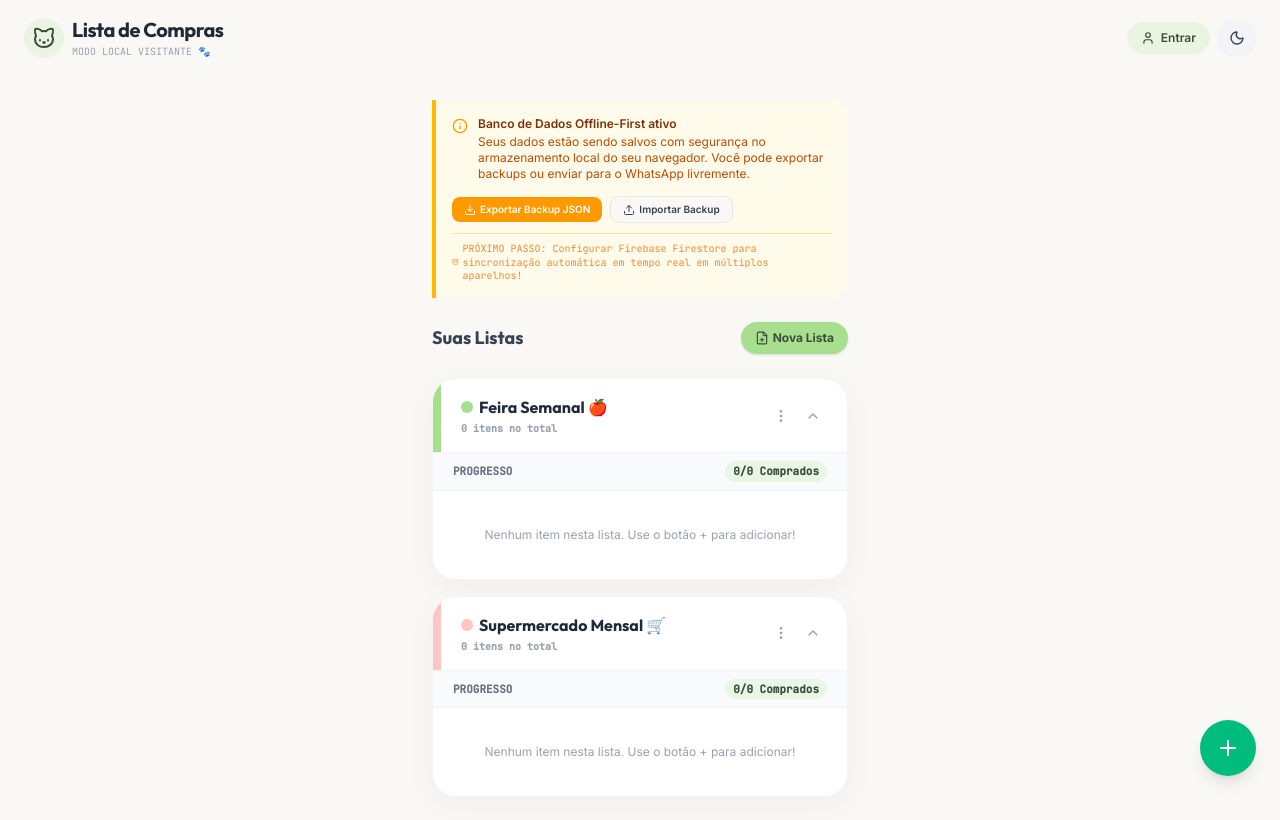
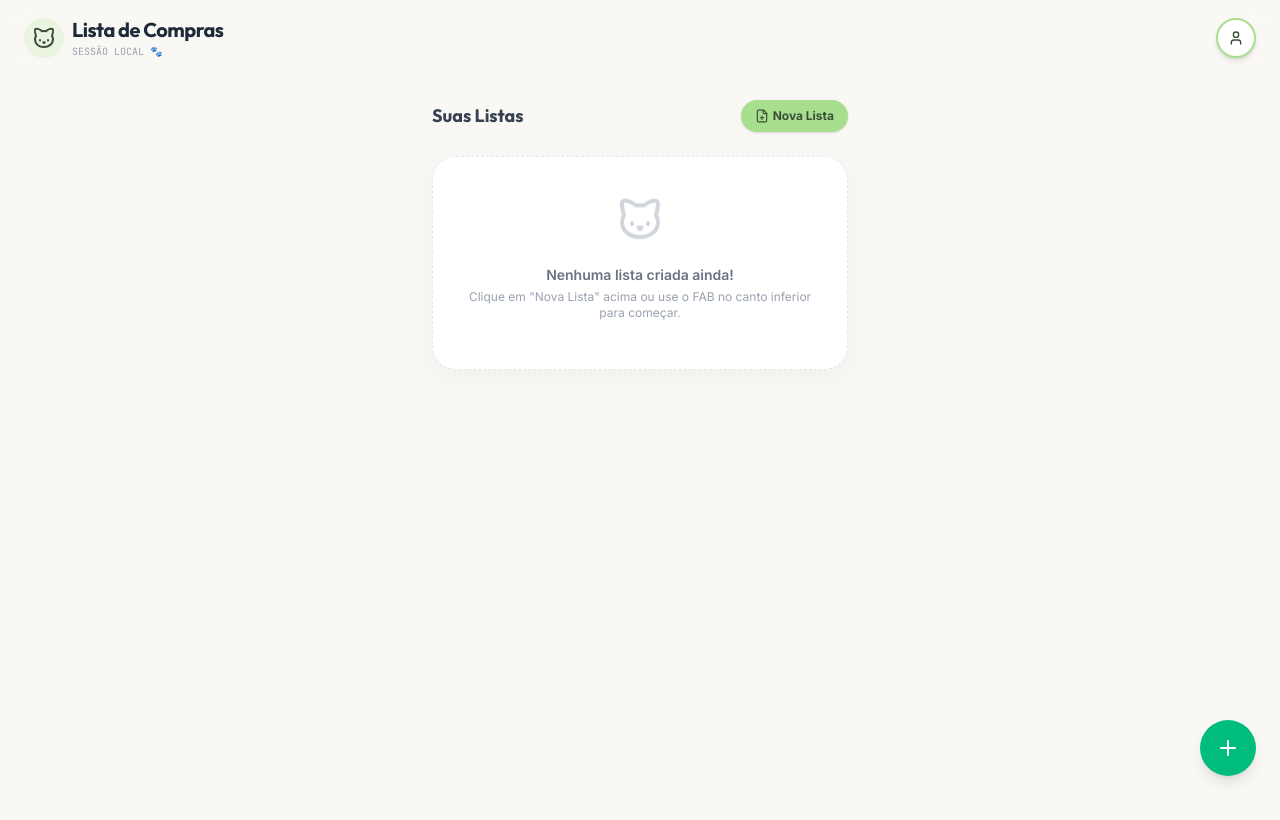
Before and after one commit to nkoten/Shopping-List, a React (Vite) app: page / in a window 1280 px wide. Shown: the top 820 px of the page. Built offline with nearby package versions, Linux system fonts and the light colour scheme.

Commit message:
update:  M src/App.tsx  M src/index.css

```diff
--- a/src/App.tsx
+++ b/src/App.tsx
@@ -28,71 +28,16 @@ import {
   LogOut,
   Info,
   Sparkles,
-  ShoppingBag
+  ShoppingBag,
+  Settings
 } from 'lucide-react';
 import { ShoppingList, ShoppingItem, ThemeMode, AppBackup, User as UserType } from './types';
 import BarcodeScanner from './components/BarcodeScanner';
 
 // Default mock lists for beautiful first-load representation
-const INITIAL_LISTS: ShoppingList[] = [
-  {
-    id: 'list-1',
-    name: 'Feira Semanal 🍎',
-    color: '#A8DF8E', // Mint
-    createdAt: Date.now() - 100000,
-    userId: null
-  },
-  {
-    id: 'list-2',
-    name: 'Supermercado Mensal 🛒',
-    color: '#FFC5C5', // Pink
-    createdAt: Date.now() - 50000,
-    userId: null
-  }
-];
-
-const INITIAL_ITEMS: ShoppingItem[] = [
-  {
-    id: 'item-1',
-    listId: 'list-1',
-    name: 'Bananas Caturra',
-    quantity: 6,
-    unitPrice: 1.20,
-    checked: false,
-    photo: null,
-    createdAt: Date.now() - 90000
-  },
-  {
-    id: 'item-2',
-    listId: 'list-1',
-    name: 'Morangos Frescos',
-    quantity: 2,
-    unitPrice: 7.50,
-    checked: true,
-    photo: null,
-    createdAt: Date.now() - 80000
-  },
-  {
-    id: 'item-3',
-    listId: 'list-2',
-    name: 'Arroz Integral 5kg',
-    quantity: 1,
-    unitPrice: 22.90,
-    checked: false,
-    photo: null,
-    createdAt: Date.now() - 40000
-  },
-  {
-    id: 'item-4',
-    listId: 'list-2',
-    name: 'Leite Semi-desnatado',
-    quantity: 12,
-    unitPrice: 4.80,
-    checked: false,
-    photo: null,
-    createdAt: Date.now() - 30000
-  }
-];
+const INITIAL_LISTS: ShoppingList[] = [];
+
+const INITIAL_ITEMS: ShoppingItem[] = [];
 
 // Hex Preset Palette for list creation
 const COLOR_PRESETS = [
@@ -148,6 +93,10 @@ export default function App() {
   // Scanner State
   const [isScannerOpen, setIsScannerOpen] = useState(false);
 
+  // Avatar and Settings States
+  const [isAvatarMenuOpen, setIsAvatarMenuOpen] = useState(false);
+  const [isSettingsModalOpen, setIsSettingsModalOpen] = useState(false);
+
   // FAB Menu States
   const [isFabMenuOpen, setIsFabMenuOpen] = useState(false);
   const [fabInputValue, setFabInputValue] = useState('');
@@ -177,10 +126,7 @@ export default function App() {
     if (storedTheme) {
       setTheme(storedTheme);
     } else {
-      // Check system preference
-      if (window.matchMedia('(prefers-color-scheme: dark)').matches) {
-        setTheme('dark');
-      }
+      setTheme('light');
     }
 
     // Load user session
@@ -217,9 +163,7 @@ export default function App() {
 
   // Sync state changes with localStorage
   useEffect(() => {
-    if (lists.length > 0) {
-      localStorage.setItem('shopping_list_data_lists', JSON.stringify(lists));
-    }
+    localStorage.setItem('shopping_list_data_lists', JSON.stringify(lists));
   }, [lists]);
 
   useEffect(() => {
@@ -366,7 +310,7 @@ export default function App() {
 
       localStorage.setItem('shopping_list_user', JSON.stringify(sessionUser));
       setUser(sessionUser);
-      showToast('Registro realizado com sucesso! (JWT simulado gerado)');
+      showToast('Registro realizado com sucesso!');
     } else {
       // Login mode
       const usersRaw = localStorage.getItem('simulated_users') || '[]';
@@ -732,7 +676,7 @@ export default function App() {
                 {authMode === 'login' ? 'Conectar Conta' : 'Criar Nova Conta'}
               </h2>
               <p class="text-sm text-gray-500 dark:text-gray-400 mt-1">
-                Acesse suas listas seguras com JWT simulado
+                Acesse suas listas com segurança de qualquer dispositivo
               </p>
             </div>
 
@@ -798,7 +742,7 @@ export default function App() {
                 )}
 
                 <button onClick={() => setAuthMode('guest')} class="text-[#3A4D39] dark:text-[#A8DF8E] font-bold hover:underline">
-                  Pular &amp; Usar Local 🐾
+                  Continuar como Visitante 🐾
                 </button>
               </div>
             </div>
@@ -819,99 +763,97 @@ export default function App() {
               Lista de Compras
             </h1>
             <p class="text-[10px] text-gray-400 dark:text-gray-500 font-mono">
-              {user ? `CONECTADO: @${user.username}` : 'MODO LOCAL VISITANTE 🐾'}
+              {user ? `CONECTADO: @${user.username}` : 'SESSÃO LOCAL 🐾'}
             </p>
           </div>
         </div>
 
-        {/* Global Controls */}
+        {/* Global Controls - Avatar Button */}
         <div class="flex items-center gap-2">
-
-          {/* Simulated Login / Session Button */}
-          {user ? (
-            <div class="flex items-center gap-2">
-              <span class="text-xs font-semibold bg-[#A8DF8E]/10 dark:bg-emerald-800/10 text-emerald-800 dark:text-emerald-400 px-2.5 py-1 rounded-full hidden sm:inline-flex items-center gap-1">
-                <User class="w-3.5 h-3.5" /> @{user.username}
-              </span>
-              <button
-                id="logout-btn"
-                onClick={handleLogout}
-                title="Desconectar"
-                class="p-2.5 bg-gray-100 dark:bg-[#342B46] hover:bg-red-50 dark:hover:bg-red-950/20 text-gray-600 dark:text-gray-300 hover:text-red-500 rounded-2xl transition-all"
-              >
-                <LogOut class="w-4 h-4" />
-              </button>
-            </div>
-          ) : (
+          <div class="relative">
             <button
-              id="login-btn"
-              onClick={() => { setAuthMode('login'); setAuthError(''); }}
-              class="px-3.5 py-2 bg-[#A8DF8E]/20 text-[#3A4D39] dark:text-[#A8DF8E] font-semibold text-xs rounded-full hover:bg-[#A8DF8E]/30 transition-all flex items-center gap-1.5"
+              id="avatar-menu-trigger"
+              onClick={() => setIsAvatarMenuOpen(!isAvatarMenuOpen)}
+              class="w-10 h-10 rounded-full bg-white dark:bg-[#2C243B] border-2 border-[#A8DF8E] dark:border-[#8ECA62]/60 hover:scale-105 transition-all duration-200 flex items-center justify-center text-gray-700 dark:text-gray-200 shadow-md cursor-pointer"
             >
-              <User class="w-3.5 h-3.5" /> Entrar
+              {user ? (
+                <span class="text-xs font-bold font-display uppercase text-[#3A4D39] dark:text-[#A8DF8E]">
+                  {user.username.substring(0, 2)}
+                </span>
+              ) : (
+                <User class="w-4 h-4 text-[#3A4D39] dark:text-[#A8DF8E]" />
+              )}
             </button>
-          )}
-
-          {/* Theme Toggler */}
-          <button
-            id="theme-toggler-btn"
-            onClick={() => setTheme(theme === 'light' ? 'dark' : 'light')}
-            class="p-2.5 bg-gray-100 dark:bg-[#2C243B] rounded-2xl text-gray-600 dark:text-gray-300 hover:bg-[#A8DF8E]/20 transition-all border border-transparent dark:border-[#3a2f50]"
-            title="Mudar Tema"
-          >
-            {theme === 'light' ? <Moon class="w-4 h-4 text-slate-700" /> : <Sun class="w-4 h-4 text-amber-300" />}
-          </button>
-
+
+            {/* Floating Avatar Menu */}
+            {isAvatarMenuOpen && (
+              <>
+                {/* Invisible backdrop to close the menu */}
+                <div class="fixed inset-0 z-30" onClick={() => setIsAvatarMenuOpen(false)}></div>
+                <div class="absolute right-0 mt-2 w-56 bg-white dark:bg-[#2C243B] rounded-2xl shadow-xl border border-gray-100 dark:border-[#FAF8F5]/10 py-2.5 z-40 text-sm animate-fade-in text-gray-800 dark:text-gray-100 meow-shadow-lg">
+                  {user ? (
+                    <div class="px-4 py-2 border-b border-gray-50 dark:border-[#342B46]/30 mb-1.5">
+                      <p class="text-xs font-semibold text-gray-400 uppercase">Sessão Ativa</p>
+                      <p class="font-bold text-gray-800 dark:text-gray-100 truncate">@{user.username}</p>
+                    </div>
+                  ) : (
+                    <div class="px-4 py-2 border-b border-gray-50 dark:border-[#342B46]/30 mb-1.5">
+                      <p class="text-xs font-semibold text-gray-400 uppercase">Sessão Local</p>
+                      <p class="font-bold text-gray-500 dark:text-gray-400">Modo Visitante 🐾</p>
+                    </div>
+                  )}
+
+                  {/* Option: Login/Register (if guest) */}
+                  {!user ? (
+                    <button
+                      onClick={() => {
+                        setIsAvatarMenuOpen(false);
+                        setAuthMode('login');
+                        setAuthError('');
+                      }}
+                      class="w-full text-left px-4 py-2 hover:bg-[#A8DF8E]/15 dark:hover:bg-[#A8DF8E]/10 flex items-center gap-2.5 font-medium transition-colors cursor-pointer"
+                    >
+                      <User class="w-4 h-4 text-emerald-500" />
+                      <span>Entrar / Criar Conta</span>
+                    </button>
+                  ) : null}
+
+                  {/* Option: Settings */}
+                  <button
+                    onClick={() => {
+                      setIsAvatarMenuOpen(false);
+                      setIsSettingsModalOpen(true);
+                    }}
+                    class="w-full text-left px-4 py-2 hover:bg-[#A8DF8E]/15 dark:hover:bg-[#A8DF8E]/10 flex items-center gap-2.5 font-medium transition-colors cursor-pointer"
+                  >
+                    <Settings class="w-4 h-4 text-amber-500" />
+                    <span>Configurações</span>
+                  </button>
+
+                  {user ? (
+                    <>
+                      <div class="border-t border-gray-50 dark:border-[#342B46]/30 my-1.5"></div>
+                      <button
+                        onClick={() => {
+                          setIsAvatarMenuOpen(false);
+                          handleLogout();
+                        }}
+                        class="w-full text-left px-4 py-2 hover:bg-red-50 dark:hover:bg-red-950/20 flex items-center gap-2.5 font-medium text-red-500 transition-colors cursor-pointer"
+                      >
+                        <LogOut class="w-4 h-4" />
+                        <span>Sair da Conta</span>
+                      </button>
+                    </>
+                  ) : null}
+                </div>
+              </>
+            )}
+          </div>
         </div>
       </header>
 
       {/* MAIN CONTAINER */}
       <main class="max-w-md mx-auto px-4 py-6 space-y-6">
-
-        {/* Database backup notification / simulated local info bar */}
-        <div id="db-notice-card" class="bg-amber-50 dark:bg-[#2C243B] border-l-4 border-amber-400 dark:border-amber-500 p-4 rounded-r-2xl text-xs space-y-2.5">
-          <div class="flex items-start gap-2.5">
-            <Info class="w-4 h-4 text-amber-500 shrink-0 mt-0.5" />
-            <div>
-              <p class="font-semibold text-amber-900 dark:text-amber-300">Banco de Dados Offline-First ativo</p>
-              <p class="text-amber-700 dark:text-gray-400 mt-0.5">
-                Seus dados estão sendo salvos com segurança no armazenamento local do seu navegador. Você pode exportar backups ou enviar para o WhatsApp livremente.
-              </p>
-            </div>
-          </div>
-
-          <div class="flex items-center gap-2 pt-1 flex-wrap">
-            <button
-              id="export-backup-btn"
-              onClick={handleExportBackup}
-              class="inline-flex items-center gap-1 px-3 py-1.5 bg-amber-500 hover:bg-amber-600 text-white rounded-lg font-semibold text-[10px] transition-all cursor-pointer"
-            >
-              <Download class="w-3 h-3" /> Exportar Backup JSON
-            </button>
-            <button
-              id="import-backup-btn"
-              onClick={handleImportBackupClick}
-              class="inline-flex items-center gap-1 px-3 py-1.5 bg-[#FAF8F5] dark:bg-[#342B46] text-gray-700 dark:text-gray-300 hover:bg-gray-100 rounded-lg font-semibold text-[10px] border border-gray-200 dark:border-transparent transition-all cursor-pointer"
-            >
-              <Upload class="w-3 h-3" /> Importar Backup
-            </button>
-            <input
-              id="backup-file-input"
-              ref={fileInputRef}
-              type="file"
-              accept=".json"
-              onChange={handleImportBackupFile}
-              class="hidden"
-            />
-          </div>
-
-          {/* Cloud SQL relocation pitch */}
-          <div class="pt-2 border-t border-amber-200 dark:border-amber-900/30">
-            <p class="text-[10px] text-amber-600/80 dark:text-gray-500 flex items-center gap-1 font-mono">
-              <Database class="w-3 h-3" /> PRÓXIMO PASSO: Configurar Firebase Firestore para sincronização automática em tempo real em múltiplos aparelhos!
-            </p>
-          </div>
-        </div>
 
         {/* LIST BUILDER ACTIONS */}
         <div class="flex justify-between items-center">
@@ -947,13 +889,13 @@ export default function App() {
                 <div
                   key={list.id}
                   id={`list-card-${list.id}`}
-                  class="bg-white dark:bg-[#2C243B] rounded-3xl overflow-hidden meow-shadow border border-gray-100 dark:border-[#FAF8F5]/5 flex flex-col"
+                  class="bg-white dark:bg-[#2C243B] rounded-3xl overflow-visible meow-shadow border border-gray-100 dark:border-[#FAF8F5]/5 flex flex-col"
                 >
 
                   {/* TITLE BAR (custom color) */}
                   <div
                     id={`list-card-header-${list.id}`}
-                    class="px-5 py-4 flex items-center justify-between text-gray-800 font-semibold relative select-none"
+                    class="px-5 py-4 flex items-center justify-between text-gray-800 font-semibold relative select-none rounded-t-3xl"
                     style={{ borderLeft: `8px solid ${list.color}` }}
                   >
                     {/* Toggle expand by clicking the header info area */}
@@ -1065,7 +1007,7 @@ export default function App() {
                   </div>
 
                   {/* SECONDARY BAR (x/y item check count) */}
-                  <div class="bg-gray-50 dark:bg-[#342B46]/40 px-5 py-2 flex justify-between items-center border-t border-gray-100 dark:border-[#FAF8F5]/5 text-[11px] font-semibold text-gray-500 dark:text-gray-400 font-mono select-none">
+                  <div class={`bg-gray-50 dark:bg-[#342B46]/40 px-5 py-2 flex justify-between items-center border-t border-gray-100 dark:border-[#FAF8F5]/5 text-[11px] font-semibold text-gray-500 dark:text-gray-400 font-mono select-none ${!isExpanded ? 'rounded-b-3xl' : ''}`}>
                     <span>PROGRESSO</span>
                     <span class="bg-[#A8DF8E]/20 text-[#3A4D39] dark:text-[#A8DF8E] px-2 py-0.5 rounded-full">
                       {checkedItems.length}/{listItems.length} Comprados
@@ -1074,7 +1016,7 @@ export default function App() {
 
                   {/* ITEM LAYOUT BODY */}
                   {isExpanded && (
-                    <div class="p-3 bg-white dark:bg-[#2C243B] border-t border-gray-100 dark:border-[#FAF8F5]/5 space-y-1">
+                    <div class="p-3 bg-white dark:bg-[#2C243B] border-t border-gray-100 dark:border-[#FAF8F5]/5 space-y-1 rounded-b-3xl">
                       {listItems.length === 0 ? (
                         <div class="text-center py-6 text-gray-400 text-xs">
                           Nenhum item nesta lista. Use o botão + para adicionar!
@@ -1561,6 +1503,126 @@ export default function App() {
         </div>
       )}
 
+      {/* 6. USER SETTINGS MODAL */}
+      {isSettingsModalOpen && (
+        <div id="settings-modal" class="fixed inset-0 bg-black/50 backdrop-blur-sm z-50 flex items-center justify-center p-4">
+          <div class="bg-[#FAF8F5] dark:bg-[#1F1A24] w-full max-w-md rounded-3xl p-6 meow-shadow-lg border-2 border-gray-100 dark:border-[#3a2f50] max-h-[90vh] overflow-y-auto animate-fade-in">
+
+            {/* Header */}
+            <div class="flex items-center justify-between pb-4 border-b border-gray-100 dark:border-[#342B46]/40 mb-5">
+              <h3 class="text-xl font-display font-bold text-gray-800 dark:text-gray-100 flex items-center gap-2">
+                <Settings class="w-5 h-5 text-amber-500 animate-spin-slow" />
+                Configurações
+              </h3>
+              <button
+                onClick={() => setIsSettingsModalOpen(false)}
+                class="p-1.5 rounded-full bg-white dark:bg-[#2C243B] text-gray-400 hover:text-gray-600 dark:hover:text-white border border-gray-100 dark:border-transparent transition-colors cursor-pointer"
+              >
+                <X class="w-5 h-5" />
+              </button>
+            </div>
+
+            {/* Body */}
+            <div class="space-y-6">
+
+              {/* Theme Settings section */}
+              <div class="bg-white dark:bg-[#2C243B] rounded-2xl p-4 border border-gray-100 dark:border-transparent meow-shadow">
+                <h4 class="text-xs font-semibold text-gray-400 uppercase tracking-wider mb-3">Aparência</h4>
+                <div class="flex items-center justify-between">
+                  <span class="text-sm font-medium text-gray-700 dark:text-gray-300">Modo Escuro</span>
+                  <button
+                    onClick={() => setTheme(theme === 'light' ? 'dark' : 'light')}
+                    class="p-2 bg-[#FAF8F5] dark:bg-[#1F1A24] rounded-xl text-gray-600 dark:text-gray-300 border border-gray-100 dark:border-[#342B46]/40 hover:scale-105 transition-all flex items-center gap-2 cursor-pointer"
+                  >
+                    {theme === 'light' ? (
+                      <>
+                        <Moon class="w-4 h-4 text-slate-700" />
+                        <span class="text-xs font-semibold">Ativar</span>
+                      </>
+                    ) : (
+                      <>
+                        <Sun class="w-4 h-4 text-amber-300" />
+                        <span class="text-xs font-semibold">Desativar</span>
+                      </>
+                    )}
+                  </button>
+                </div>
+              </div>
+
+              {/* Backup section */}
+              <div class="bg-white dark:bg-[#2C243B] rounded-2xl p-4 border border-gray-100 dark:border-transparent meow-shadow space-y-4">
+                <div>
+                  <h4 class="text-xs font-semibold text-gray-400 uppercase tracking-wider mb-1">Cópia de Segurança (Backup)</h4>
+                  <p class="text-xs text-gray-500 dark:text-gray-400 leading-relaxed">
+                    Seus dados de listas e itens de compras estão salvos de forma 100% segura no seu navegador. Exporte ou importe arquivos de backup abaixo.
+                  </p>
+                </div>
+
+                <div class="grid grid-cols-1 gap-2 pt-1">
+                  <button
+                    onClick={handleExportBackup}
+                    class="inline-flex items-center justify-center gap-2 w-full py-2.5 bg-amber-500 hover:bg-amber-600 text-white rounded-xl font-bold text-xs transition-all cursor-pointer shadow-sm"
+                  >
+                    <Download class="w-4 h-4" /> Exportar Backup JSON
+                  </button>
+                  <button
+                    onClick={handleImportBackupClick}
+                    class="inline-flex items-center justify-center gap-2 w-full py-2.5 bg-[#FAF8F5] dark:bg-[#1F1A24] text-gray-700 dark:text-gray-300 hover:bg-gray-100 rounded-xl font-bold text-xs border border-gray-200 dark:border-[#342B46]/40 transition-all cursor-pointer"
+                  >
+                    <Upload class="w-4 h-4" /> Importar Backup
+                  </button>
+                </div>
+              </div>
+
+              {/* Session Status Section */}
+              <div class="bg-white dark:bg-[#2C243B] rounded-2xl p-4 border border-gray-100 dark:border-transparent meow-shadow">
+                <h4 class="text-xs font-semibold text-gray-400 uppercase tracking-wider mb-2">Conta do Usuário</h4>
+                {user ? (
+                  <div class="space-y-3">
+                    <div class="flex justify-between items-center text-sm">
+                      <span class="text-gray-500">Usuário:</span>
+                      <span class="font-bold">@{user.username}</span>
+                    </div>
+                    <button
+                      onClick={() => {
+                        setIsSettingsModalOpen(false);
+                        handleLogout();
+                      }}
+                      class="w-full py-2.5 bg-red-50 dark:bg-red-950/20 hover:bg-red-100 dark:hover:bg-red-950/40 text-red-600 dark:text-red-400 font-semibold text-xs rounded-xl transition-colors cursor-pointer"
+                    >
+                      Sair desta Conta
+                    </button>
+                  </div>
+                ) : (
+                  <div class="space-y-2">
+                    <p class="text-xs text-gray-500 dark:text-gray-400 leading-relaxed">
+                      Você está usando o app como visitante. Crie uma conta para salvar e gerenciar suas listas com segurança.
+                    </p>
+                    <button
+                      onClick={() => {
+                        setIsSettingsModalOpen(false);
+                        setAuthMode('login');
+                        setAuthError('');
+                      }}
+                      class="w-full py-2.5 bg-[#A8DF8E] hover:bg-[#96ce7c] text-gray-800 font-bold text-xs rounded-xl transition-colors cursor-pointer"
+                    >
+                      Entrar ou Registrar-se
+                    </button>
+                  </div>
+                )}
+              </div>
+
+              {/* Version info footer */}
+              <div class="text-center text-[10px] text-gray-400 dark:text-gray-500 font-mono">
+                SHOPPING LIST MEOW STYLE • VERSÃO 1.0.0
+              </div>
+
+            </div>
+
+          </div>
+        </div>
+      )}
+
       {/* 7. BARCODE CAMERA SCANNER OVERLAY */}
       {isScannerOpen && (
         <BarcodeScanner
--- a/src/index.css
+++ b/src/index.css
@@ -1,5 +1,7 @@
 @import url('https://fonts.googleapis.com/css2?family=Outfit:wght@300;400;500;600;700&family=Inter:wght@300;400;500;600;700&family=JetBrains+Mono:wght@400;500&display=swap');
 @import "tailwindcss";
+
+@variant dark (&:where(.dark, .dark *));
 
 @theme {
   --font-sans: "Inter", ui-sans-serif, system-ui, sans-serif;
```
